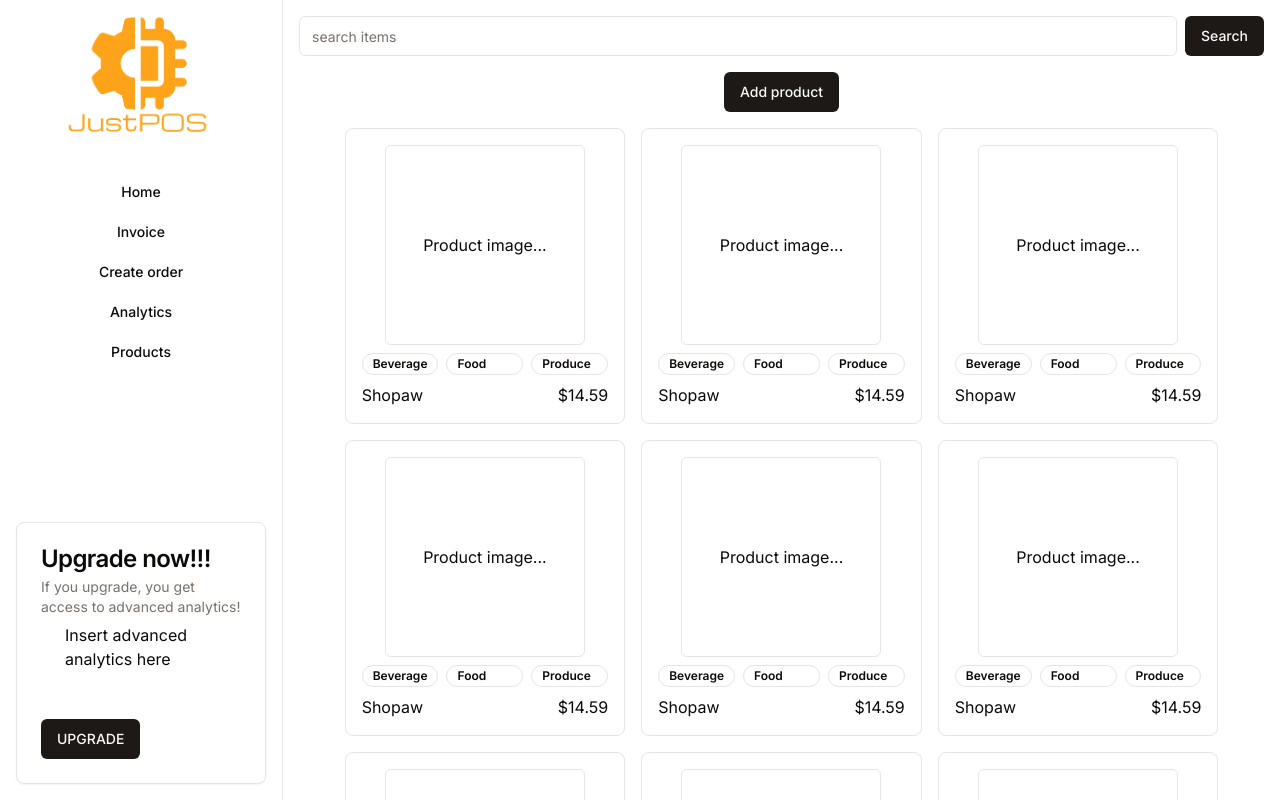
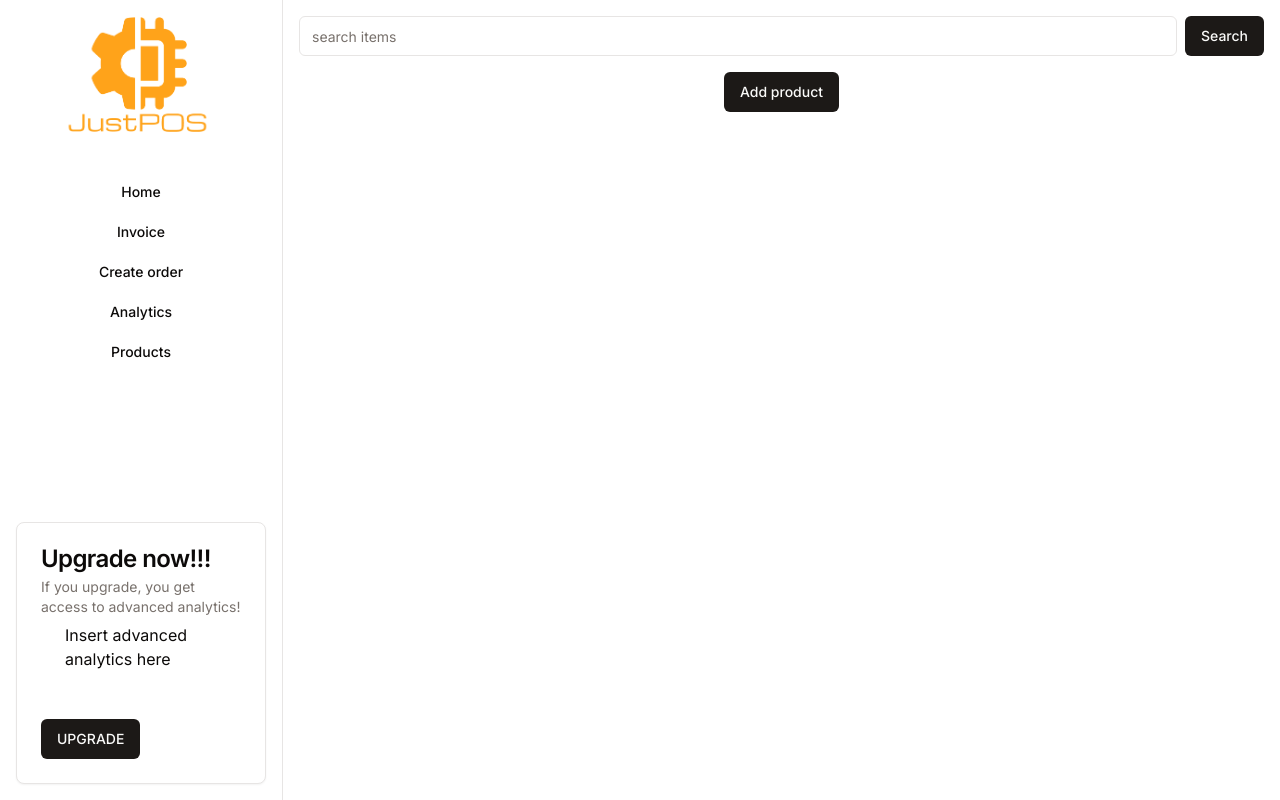
Before and after one commit to mosnamarco/JustPOS-Prototype, a Next.js app in the folder justpos-prototype/: page /dashboard/products in a window 1280 px wide. Shown: the top 800 px of the page. Built offline with nearby package versions, Linux system fonts and the light colour scheme.

Commit message:
feat: localstorage functionality on product creation

```diff
--- a/justpos-prototype/app/dashboard/products/page.tsx
+++ b/justpos-prototype/app/dashboard/products/page.tsx
@@ -29,6 +29,7 @@ import { zodResolver } from "@hookform/resolvers/zod"
 import { useForm } from 'react-hook-form'
 
 import * as z from 'zod'
+import { useEffect, useState } from 'react'
 
 const productSchema = z.object({
   productName: z.string(),
@@ -41,6 +42,14 @@ const productSchema = z.object({
 export default function Page() {
   const { toast } = useToast()
 
+  const [products, setProducts] = useState<z.infer<typeof productSchema>[]>([])
+
+  useEffect(() => {
+    const storedProducts = getProduct()
+    console.log(storedProducts)
+    setProducts(storedProducts)
+  }, [])
+
   const form = useForm<z.infer<typeof productSchema>>({
     resolver: zodResolver(productSchema),
     defaultValues: {
@@ -48,12 +57,33 @@ export default function Page() {
     },
   })
 
+  function getProduct() {
+    try {
+      const storedProducts = localStorage.getItem("PRODUCTS")
+      if (storedProducts === null) {
+        return []
+      }
+      return JSON.parse(storedProducts) as z.infer<typeof productSchema>[]
+    } catch (error) {
+      console.log(error)
+      return []
+    }
+  }
+
+  function addProduct(values: z.infer<typeof productSchema>) {
+    const newProducts = [...products, values]
+    setProducts(newProducts)
+    localStorage.setItem("PRODUCTS", JSON.stringify(newProducts))
+  }
+
   function onSubmit(values: z.infer<typeof productSchema>) {
     console.log(values)
     toast({
       title: "Item added",
       description: `${values.numberInStock} ${values.productName}(s) with the price of PHP ${values.price} was added to the products list`,
     })
+
+    addProduct(values)
 
     form.reset({
       productName: '',
@@ -73,27 +103,22 @@ export default function Page() {
         {AddProductForm(form, onSubmit)}
       </div>
       <div className='grid 2xl:grid-cols-4 xl:grid-cols-3 lg:grid-cols-2 gap-4 m-auto'>
-        {Product()}
-        {Product()}
-        {Product()}
-        {Product()}
-        {Product()}
-        {Product()}
-        {Product()}
-        {Product()}
-        {Product()}
-        {Product()}
-        {Product()}
-        {Product()}
+        {
+          products.map((item) => {
+            return (
+              Product(Date.now(), item.productName, item.price, item.numberInStock)
+            )
+          })
+        }
       </div>
     </div>
   )
 }
 
-function Product() {
+function Product(key: number, itemName: string, itemPrice: string, numberInStock: string) {
   return (
     <>
-      <div className='flex flex-col p-4 border border-1 rounded-lg w-max gap-2'>
+      <div className='flex flex-col p-4 border border-1 rounded-lg w-max gap-2' key={key}>
         <div className='border border-1 rounded-md h-[200px] w-[200px] m-auto flex flex-col justify-center text-center'>
           <span>Product image...</span>
         </div>
@@ -103,9 +128,10 @@ function Product() {
           <Badge variant="outline">Produce</Badge>
         </div>
         <div className='flex justify-between'>
-          <span>Shopaw</span>
-          <span>$14.59</span>
+          <span>{itemName}</span>
+          <span>${itemPrice}</span>
         </div>
+        <span>Item in stock: {numberInStock}</span>
       </div>
     </>
   )
```
